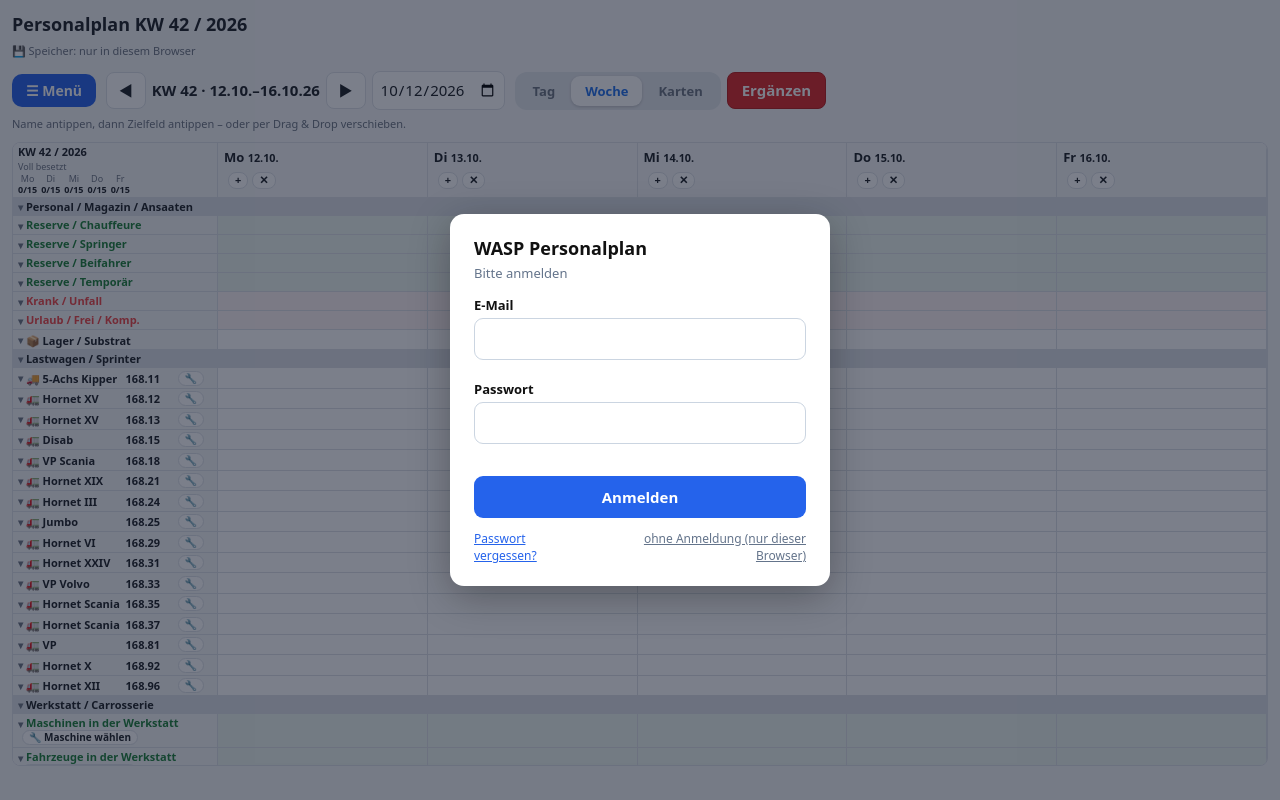
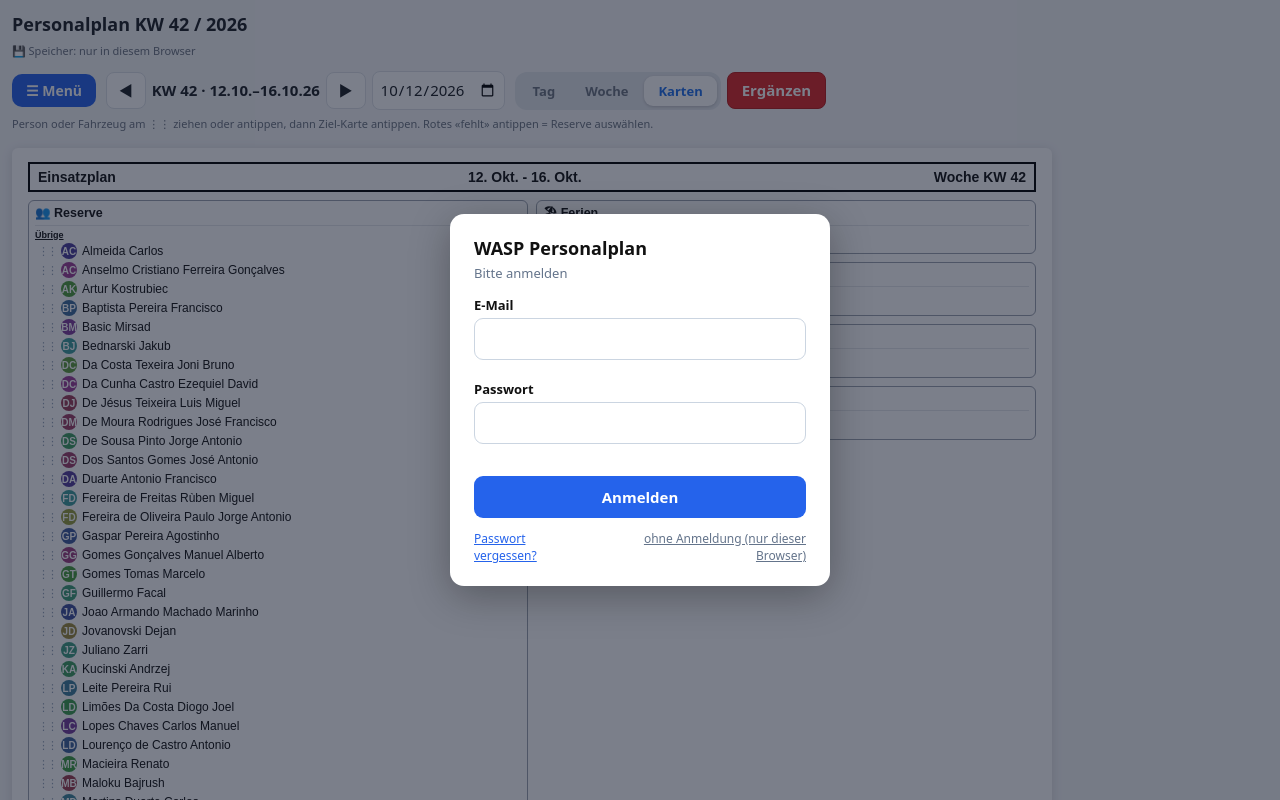
Before and after one commit to WASPBV/Personalplan-WASP, a plain HTML site: page index.html in a window 1280 px wide. Shown: the top 800 px of the page. Drawn offline with nearby package versions, Linux system fonts and the light colour scheme.

Commit message:
Add files via upload

```diff
--- a/index.html
+++ b/index.html
@@ -265,7 +265,7 @@ table.wk:not(.cmp) thead th:first-child{overflow:hidden}
 .evsub{font-size:9px;font-weight:700;text-decoration:underline;margin:4px 0 1px}
 .evbar{background:#d9d9d9;border:2px solid #000;text-align:center;font-weight:700;padding:3px;margin:10px 0 8px;font-size:13px}.evbar.hol{background:#f59e0b}
 .evnt{font-size:11px;white-space:nowrap}.evtel{font-size:10.5px;font-weight:700;white-space:nowrap}.evds{display:block;font-size:9.5px;color:#6b7280}
-@media(max-width:760px){.evg,.evg2,.evg3{grid-template-columns:1fr}.evpg{padding:8px}}
+
 </style>
 <link rel="manifest" href="manifest.webmanifest">
 <meta name="theme-color" content="#1f6feb">
@@ -375,7 +375,7 @@ const vmeta=e=>S.vmeta[e]||{t:S.vtype[e]==='PW'||(!S.vtype[e]&&PWD.includes(Stri
 const isPW=e=>vmeta(e).t==='PW';
 const vfull=e=>{if(!/^V:/.test(e))return e;const m=vmeta(e);return e.slice(2)+' '+m.t+(m.d?' ('+m.d+')':'')};
 const vsym=e=>/^V:/.test(e)?(isPW(e)?'🚗':'🚐'):vi(e).trim();
-let sel=null,msg='',tab='plan',dl=null,pal='U',armed=false,armedC='',dayIdx=0,vw=(()=>{try{const v=localStorage.getItem('pp_vw');if(v)return v}catch(e){}return (window.matchMedia&&matchMedia('(max-width:760px)').matches)?'card':'week'})();
+let sel=null,msg='',tab='plan',dl=null,pal='U',armed=false,armedC='',dayIdx=0,vw='card';
 try{claude.use('downloads').then(x=>{dl=x;render()}).catch(()=>{})}catch(e){}
 const save=()=>{try{localStorage.setItem('pp6',JSON.stringify(S))}catch(e){}psSchedule()};
 const esc=s=>String(s).replace(/[&<>"]/g,c=>({'&':'&amp;','<':'&lt;','>':'&gt;','"':'&quot;'}[c]));
@@ -602,7 +602,8 @@ const missTxt=(d,i)=>canAck(d,i)&&isAck(d,i)?'':missRaw(d,i);const missB=(d,i)=>
 const missRaw=(d,i)=>{if(!need(i)||inWs(d,i))return '';const x=P(d)[i].filter(e=>!isVeh(e));if(!x.length)return '';
   const f=x.filter(e=>roleAt(e,i)==='F').length,b=x.filter(e=>roleAt(e,i)==='B').length,p=[];
   if(f<1)p.push(drvTxt(i));if(f+b<3&&f>=1)p.push((3-f-b)+' Beifahrer fehlt');else if(f<1&&b<2)p.push((2-b)+' Beifahrer fehlt');return p.join(' · ')};
-function render(){render0();try{decor()}catch(e){console.error(e)}}
+function render(){render0();try{decor()}catch(e){console.error(e)}try{evFit()}catch(e){}}
+function evFit(){const p=document.querySelector('.evpg');if(!p)return;const PW=1040;p.style.zoom='';p.style.width='';const av=p.parentElement.clientWidth;if(av>0&&av<PW){p.style.width=PW+'px';p.style.maxWidth='none';p.style.zoom=String(av/PW)}else{p.style.maxWidth=''}}
 function render0(){
   syncKO();
   if(fixMV())save();
@@ -1330,7 +1331,7 @@ document.addEventListener('click',ev=>{
   if(vo){const k=vo.dataset.vout.indexOf('|'),d=+vo.dataset.vout.slice(0,k),e=vo.dataset.vout.slice(k+1);sel=null;moveMany(d,[{i:-5,e}],-1);return}
   const wb=t.closest&&t.closest('[data-ws]');
   if(wb){snap();const[d,i]=wb.dataset.ws.split('|').map(Number),k=ad(S.wk,d),ar=S.ws[k]=S.ws[k]||[],x=ar.indexOf(i);P(d);wsSet('M'+i,k,x>=0?'':'W');sel=null;msg=wsMsg();save();render();return}
-  if(t.dataset&&t.dataset.vw){vw=t.dataset.vw;try{localStorage.setItem('pp_vw',vw)}catch(e){}sel=null;msg='';render();return}
+  if(t.dataset&&t.dataset.vw){vw=t.dataset.vw;sel=null;msg='';render();return}
   if(t.dataset&&t.dataset.day!==undefined){dayIdx=+t.dataset.day;sel=null;msg='';render();return}
   if(a==='selwk'&&sel){sel.wk=!sel.wk;render();return}
   if(a==='cancel'){sel=null;render();return}
@@ -1717,7 +1718,7 @@ document.addEventListener('click',ev=>{const t=ev.target;if(t.closest&&t.closest
   const s=t.closest&&t.closest('[data-sec]'),r=t.closest&&t.closest('[data-rtg]');
   if(r){ev.stopPropagation();ev.preventDefault();const k=r.dataset.rtg;if(COL[k])delete COL[k];else COL[k]=1;colSave();render();return}
   if(s){ev.stopPropagation();ev.preventDefault();const k='s:'+s.dataset.sec;if(COL[k])delete COL[k];else COL[k]=1;colSave();render()}},true);
-let cm=isC();try{window.addEventListener('resize',()=>{const c=isC();if(c!==cm){cm=c;render()}})}catch(e){}
+let cm=isC();try{window.addEventListener('resize',()=>{const c=isC();if(c!==cm){cm=c;render()}else{try{evFit()}catch(e){}}})}catch(e){}
 render();
 psShow();
 psInit();
```
